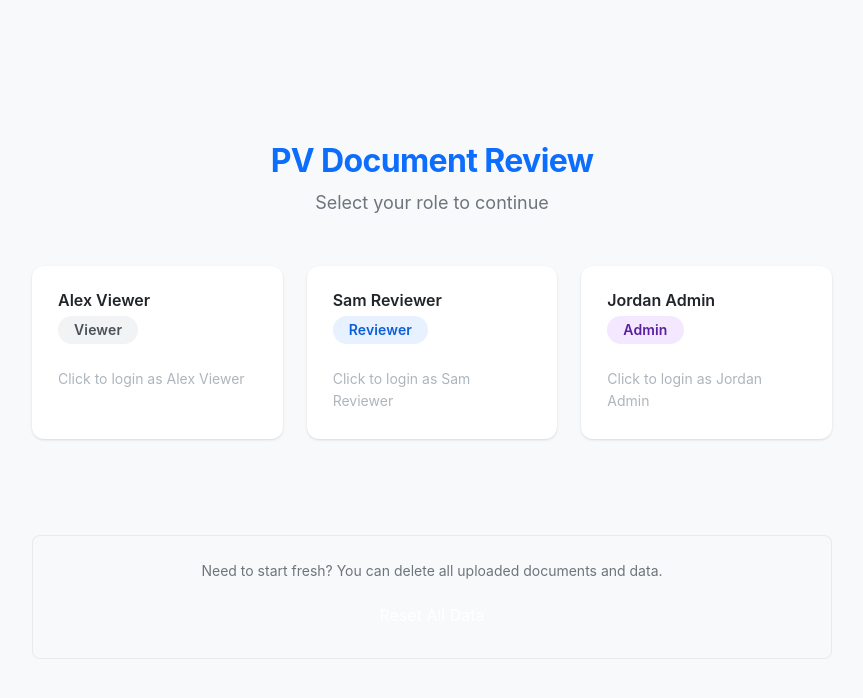
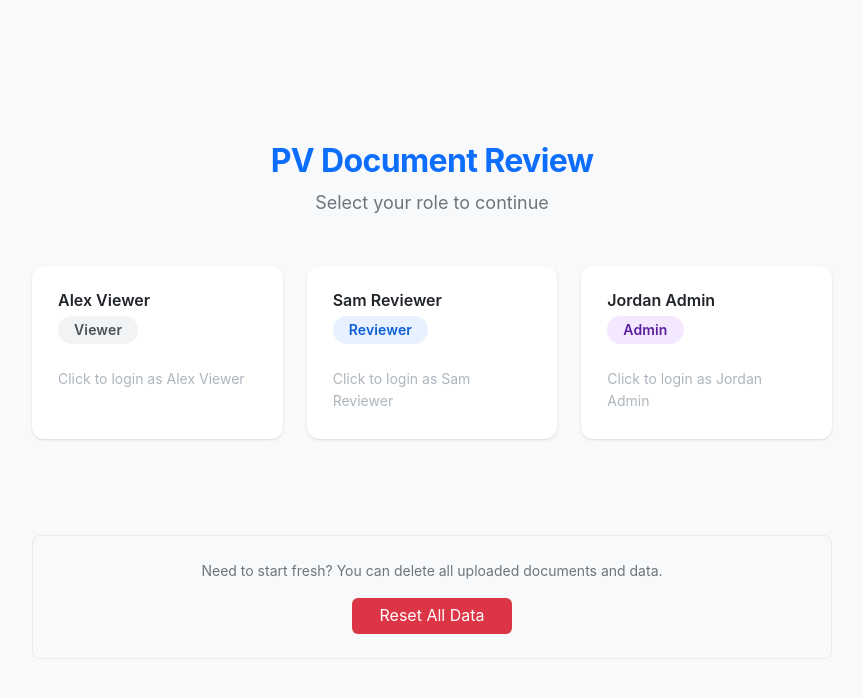
Before and after one commit to hugomtns/pvdocreview, a React (Vite) app: page /login in a window 1280 px wide. Shown: the top 698 px of the page, without its empty margins (208-1071 px from the left). Built offline with nearby package versions, Linux system fonts and the light colour scheme.

Commit message:
fix: destructive button styling (white on white issue)
- Add explicit background color for destructive variant
- Ensure white text on red background (#dc3545)
- Add proper hover state for destructive buttons (#bb2d3b)
- Fixes invisible 'Reset All Data' button on login page

```diff
--- a/src/components/ui/button.css
+++ b/src/components/ui/button.css
@@ -26,3 +26,8 @@ button[data-slot="button"]:active:not(:disabled) {
   transform: translateY(0);
   box-shadow: none;
 }
+
+/* Destructive button hover state */
+button[data-slot="button"][class*="destructive"]:hover:not(:disabled) {
+  background-color: #bb2d3b !important;
+}
--- a/src/components/ui/button.tsx
+++ b/src/components/ui/button.tsx
@@ -50,25 +50,32 @@ function Button({
   }) {
   const Comp = asChild ? Slot : "button"
 
-  // Apply primary button styles directly with proper padding
+  // Apply button styles directly with proper padding
   const defaultPadding = size === "sm" ? "4px 8px" : size === "lg" ? "16px 24px" : "8px 16px";
 
-  const primaryStyle = variant === "default" || !variant ? {
-    backgroundColor: '#0d6efd',
-    color: '#ffffff',
-    border: 'none',
-    padding: defaultPadding,
-    ...style
-  } : {
-    padding: defaultPadding,
-    ...style
-  };
+  let buttonStyle = { padding: defaultPadding, ...style };
+
+  if (variant === "default" || !variant) {
+    buttonStyle = {
+      backgroundColor: '#0d6efd',
+      color: '#ffffff',
+      border: 'none',
+      ...buttonStyle
+    };
+  } else if (variant === "destructive") {
+    buttonStyle = {
+      backgroundColor: '#dc3545',
+      color: '#ffffff',
+      border: 'none',
+      ...buttonStyle
+    };
+  }
 
   return (
     <Comp
       data-slot="button"
       className={cn(buttonVariants({ variant, size, className }))}
-      style={primaryStyle}
+      style={buttonStyle}
       {...props}
     />
   )
```
